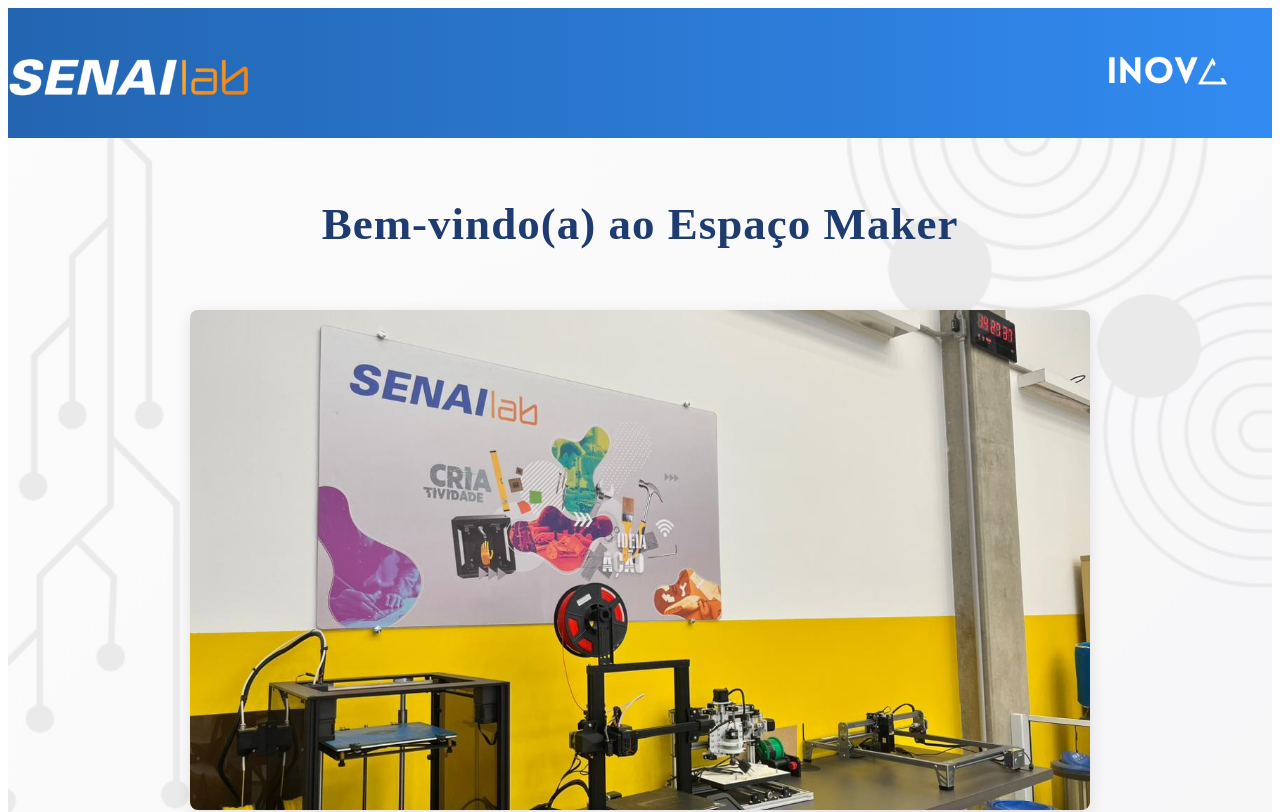
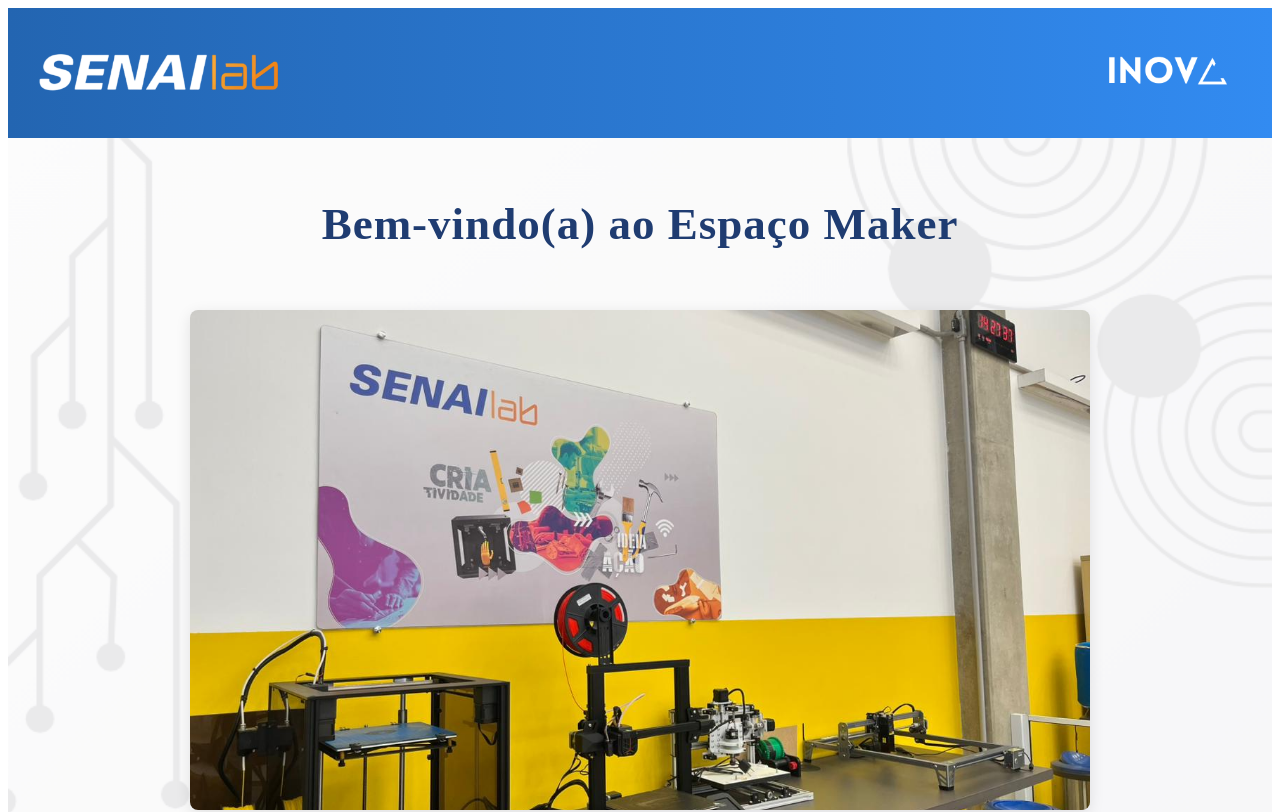
Before and after one commit to JuliaFee/espacomaker-front, a Next.js app: page / in a window 1280 px wide. Shown: the top 812 px of the page. Built offline with nearby package versions, Linux system fonts and the light colour scheme; a web font is replaced by a local one.

Commit message:
ajuestes

```diff
--- a/app/components/header2/header2.module.css
+++ b/app/components/header2/header2.module.css
@@ -3,7 +3,6 @@
     justify-content: space-between;
     align-items: center;
     background-image: linear-gradient(to right, #2365b1, #328bf1);
-    /* padding: 10px 30px; */
     height: 130px;
     width: 100%;
 }
@@ -14,17 +13,11 @@
     margin: 0;
 }
 
-.senai {
-    color: white;
-    font-family: Arial, sans-serif;
-    font-size: 40px;
+.logo{
+    margin-left: 30px;
+    margin-bottom: 10px;
 }
 
-.lab {
-    color: #E6AC47;
-    font-family: Arial, sans-serif;
-    font-size: 40px;
-}
 
 .tools {
     display: flex;
--- a/app/login/login.module.css
+++ b/app/login/login.module.css
@@ -47,7 +47,6 @@
 /* Grupos do formulário */
 .formGroup {
     margin: 2% 0 2%;
-    width: 100%;
     width: 100%;
     background-color: rgba(255, 255, 255, 0.95);
     padding: 35px 50px;
--- a/app/login/page.jsx
+++ b/app/login/page.jsx
@@ -2,7 +2,7 @@
 import React, { useState, useEffect } from 'react';
 import styles from './login.module.css';
 import { useRouter } from 'next/navigation';
-import Header from "../components/header/page.jsx";
+import Header from "../components/header2/page.jsx";
 import Footer from "../components/footer/page.jsx";
 import { useAuth } from '../context/authContext';
 import Loading from '../components/loading/page';
--- a/app/page.module.css
+++ b/app/page.module.css
@@ -6,11 +6,10 @@
   min-height: 100vh;
   font-family: 'Segoe UI', Tahoma, Geneva, Verdana, sans-serif;
   color: #333;
-  background-image: url('/bckg.png');
+ background-image: url('/bckg.png');
   background-size: cover;
   background-position: center center;
   background-repeat: no-repeat;
-
 }
 .h1 {
   color: #1f3c71;
@@ -33,16 +32,16 @@
   margin-top: 20px;
   flex-grow: 1;
   border-radius: 12px;
-  box-shadow: none; /* Remover qualquer sombra */
+  box-shadow: none;
   background-color: transparent;
   transition: transform 0.3s ease-in-out;
-  height: 500px; /* Definindo uma altura fixa para o contêiner */
+  height: 500px;
 }
 
 .imageContainer {
   width: 80%;
   max-width: 900px;
-  height: 100%; /* A altura agora será 100% do contêiner pai */
+  height: 100%;
   overflow: hidden;
   border-radius: 8px;
   position: relative;
@@ -53,8 +52,8 @@
 
 .carouselImage {
   width: 100%;
-  height: 100%; /* As imagens agora terão altura 100% do contêiner */
-  object-fit: cover; /* Faz a imagem cobrir a área sem distorcer a proporção */
+  height: 100%;
+  object-fit: cover;
   transition: opacity 0.5s ease-in-out;
   opacity: 1;
   background-color: transparent;
```
